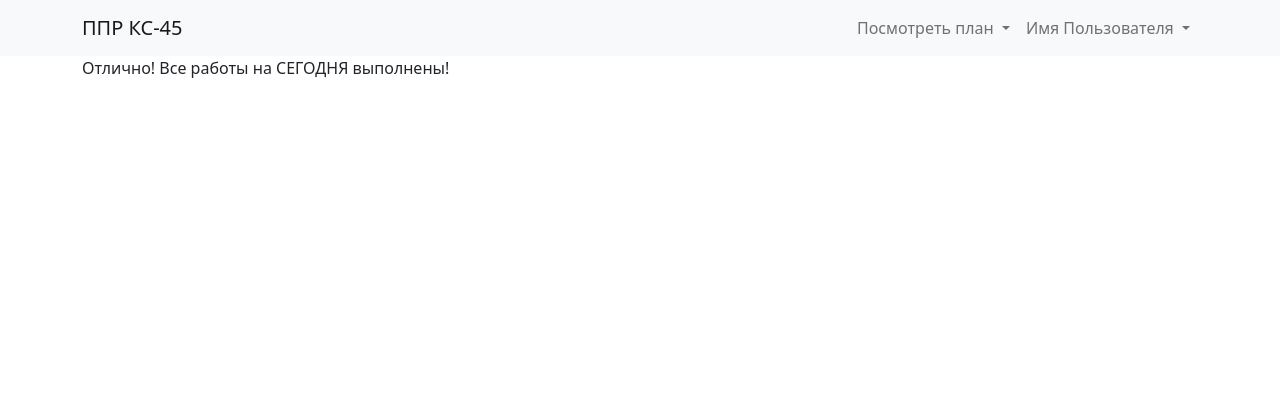
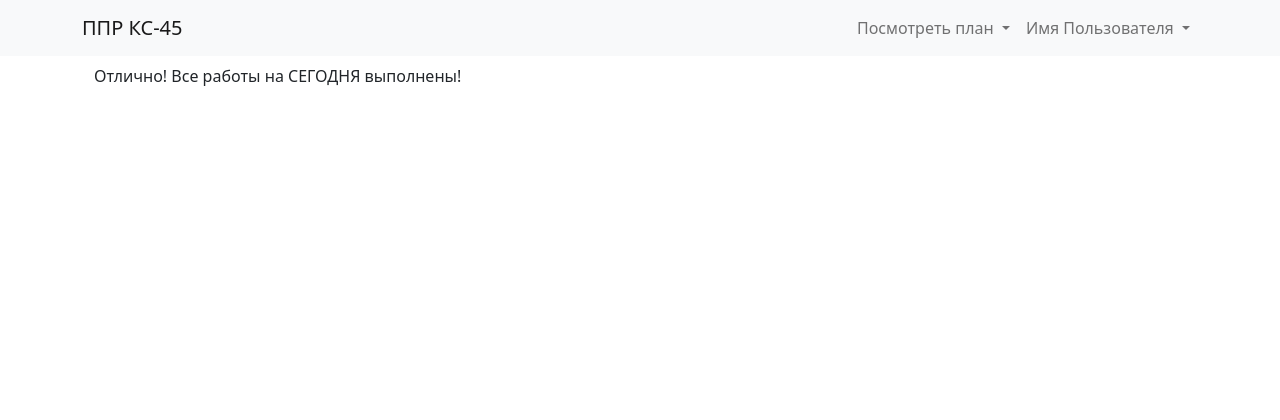
Before and after one commit to Ivan-Skvortsov/ppr_project, a Django app: page /day/ in a window 1280 px wide. Shown: the top 420 px of the page. Run offline with Django 3.2, Linux system fonts and the light colour scheme; tables that the repository leaves empty hold one stand-in row (values such as "Sample post").

Commit message:
start working on bs styles

```diff
--- a/ppr_project/templates/base.html
+++ b/ppr_project/templates/base.html
@@ -16,7 +16,7 @@
         {% block content %}Контент{% endblock content %}
       </div>
     </main>
-    {% comment %} {% include 'includes/footer.html' %} {% endcomment %}
+    {% include 'includes/footer.html' %}
     <script src="https://cdn.jsdelivr.net/npm/bootstrap@5.1.3/dist/js/bootstrap.bundle.min.js" integrity="sha384-ka7Sk0Gln4gmtz2MlQnikT1wXgYsOg+OMhuP+IlRH9sENBO0LRn5q+8nbTov4+1p" crossorigin="anonymous"></script>
   </body>
 </html>
--- a/ppr_project/templates/reports/schedule_list.html
+++ b/ppr_project/templates/reports/schedule_list.html
@@ -1,7 +1,9 @@
 {% extends 'base.html' %}
 {% block content %}
-
-  {% if not schedule_plan %} Отлично! Все работы на СЕГОДНЯ выполнены! <!--поправить текстовку в зависимости от вьюхи-->
+  <div class="container mt-2 mb-5">
+    <!--поправить текстовку в зависимости от вьюхи-->
+    {% if not schedule_plan %}
+      Отлично! Все работы на СЕГОДНЯ выполнены!
     {% else %}
       <!-- messages -->
       {% if messages %}
@@ -9,7 +11,6 @@
             <div class="alert {% if message.tags %}alert-{{ message.tags }}{% endif %}" role="alert">{{ message }}</div>
         {% endfor %}
       {% endif %}
-
       <form method="post" action="">
         {% csrf_token %}
         {% regroup schedule_plan by equipment_type.facility  as facility_list %}
@@ -51,9 +52,8 @@
               {% endfor %}
             </tbody>
           </table>
-<br><br><br>
-
-<div class="card" style="width: 50rem;">
+          <!-- блок меню -->
+          <div class="card mt-2" style="width: 50rem;">
             <h4 class="card-header">Выберите действие для отмеченных работ:</h4>
             <div class="card-body">
               <div class="input-group mb-3">
@@ -68,6 +68,6 @@
             </div>
           </div>
       </form>
-  <br><br><br><br><br><br>
     {% endif %}
+  </div>
 {% endblock content %}
```
Lines whose indentation alone changed are shown as unchanged.
